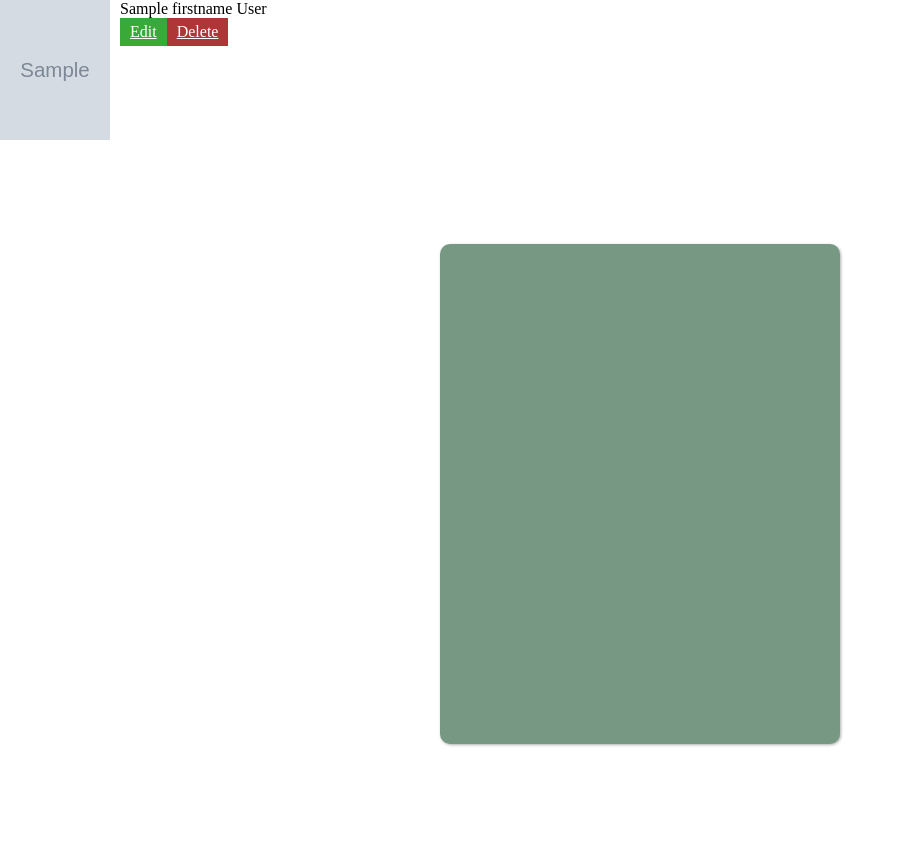
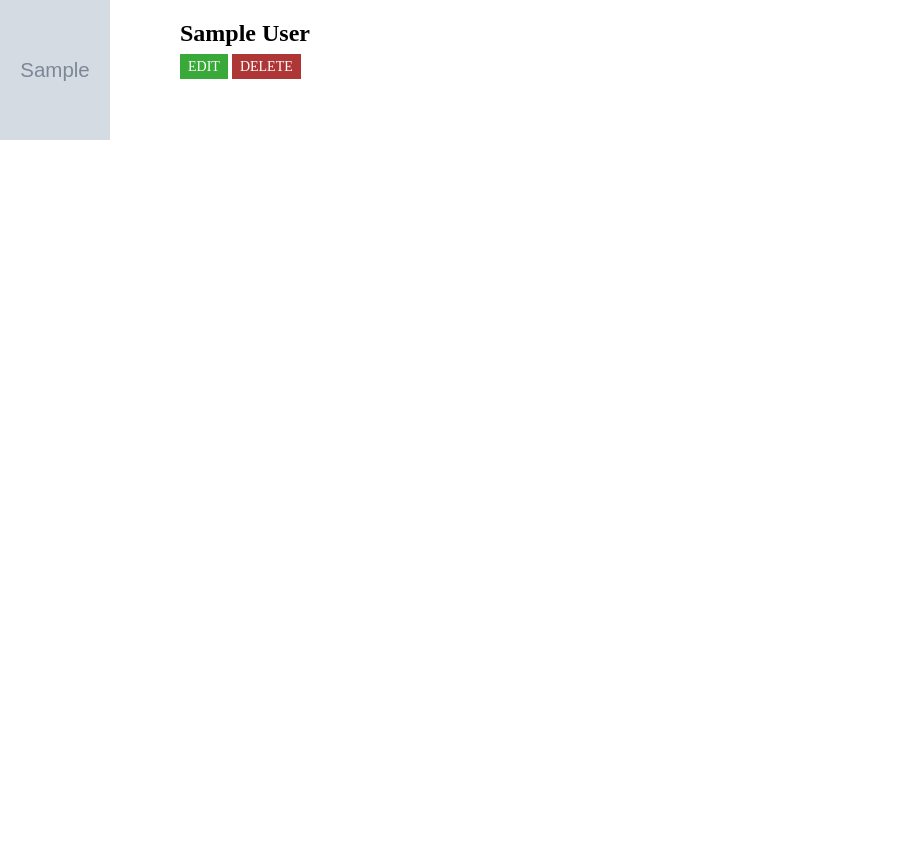
Before and after one commit to Shahabr99/Blogly, a Flask app: template templates/profile.html in a window 1280 px wide. Shown: the whole page, without its empty margins (0-905 px from the left). After the commit the page ends 140 px from the top, so only its background shows below. Run offline with Flask 3, Linux system fonts and the light colour scheme; tables that the repository leaves empty hold one stand-in row (values such as "Sample post"); the template is opened without the code that fills it: values that come from a table or form of the project are taken from there, most other values are stand-ins (such as "Sample title", 1, 10 or a date in 2020); grey boxes marked "Sample" are stand-in pictures.

Commit message:
adding route for edit and delete

```diff
--- a/app.py
+++ b/app.py
@@ -42,4 +42,12 @@ def add_user():
     db.session.add(new_user)
     db.session.commit()
 
-    return render_template('users.html', new_user=new_user)
+    users = User.query.all()
+
+    return render_template('users.html', users=users)
+
+@app.route('/user/<int:id>')
+def show_user(id):
+    user = User.query.get_or_404(id)
+
+    return render_template('profile.html', user=user)
--- a/models.py
+++ b/models.py
@@ -12,7 +12,7 @@ class User(db.Model):
 
     __tablename__='users'
 
-    id=db.Column(db.Integer, primary_key=True, autoincrement=True)
+    id = db.Column(db.Integer, primary_key=True, autoincrement=True)
     first_name = db.Column(db.String(25), nullable=False)
     last_name = db.Column(db.String(25), nullable=False)
     image_url=db.Column(db.Text, unique=True, nullable=True)
--- a/static/app.css
+++ b/static/app.css
@@ -15,6 +15,7 @@
   gap: 10px;
   padding: 10px;
   border-radius: 10px;
+  overflow: hidden;
 }
 
 .add-user-btn:link,
@@ -44,7 +45,7 @@
 
 .user-profile {
   display: flex;
-  gap: 10px;
+  gap: 50px;
 }
 
 .user-info {
@@ -60,15 +61,33 @@
 .del-btn {
   background-color: rgb(175, 54, 54);
   color: #fff;
-  padding: 5px 10px;
+  padding: 5px 8px;
+  display: inline;
+  text-align: center;
+  text-transform: uppercase;
+  width: 100px;
+  font-size: 14px;
+  text-decoration: none;
 }
 
 .edit-btn {
   background-color: rgb(57, 169, 57);
   color: #fff;
-  padding: 5px 10px;
+  padding: 5px 8px;
+  text-align: center;
+  text-transform: uppercase;
+  width: 100px;
+  font-size: 14px;
+  text-decoration: none;
 }
 
 .btn-box {
   display: flex;
+  flex-direction: column;
+  gap: 10px;
+  padding: 20px;
 }
+
+li {
+  list-style: none;
+}
--- a/templates/base.html
+++ b/templates/base.html
@@ -8,10 +8,6 @@
     <link rel="stylesheet" href="/static/app.css" />
   </head>
   <body>
-    <header class="user-profile">
-      <div>{% block profilepic %}{% endblock %}</div>
-      <div class="user-info">{% block info %}{% endblock %}</div>
-    </header>
     <div class="user-header">
       {% block form %}{% endblock %} {% block users %}{% endblock %} {% block
       button %}{% endblock %}
--- a/templates/profile.html
+++ b/templates/profile.html
@@ -1,8 +1,23 @@
-{% extends 'base.html' %}{% block profilepic %}
-<img class="profile-pic" src="{{image_url}}" alt="" /> {% endblock %} {% block
-info %} {{firstname}} {{lastname}}
-<div class="btn-box">
-  <a href="/edit" class="edit-btn">Edit</a
-  ><a href="/delete" class="del-btn">Delete</a>
-</div>
-{% endblock %}
+<!DOCTYPE html>
+<html lang="en">
+  <head>
+    <meta charset="UTF-8" />
+    <meta http-equiv="X-UA-Compatible" content="IE=edge" />
+    <meta name="viewport" content="width=device-width, initial-scale=1.0" />
+    <title>Document</title>
+    <link rel="stylesheet" href="/static/app.css" />
+  </head>
+  <body>
+    <header class="user-profile">
+      <img class="profile-pic" src="{{user.image_url}}" alt="User's picture" />
+
+      <div class="btn-box">
+        <h2>{{user.first_name}} {{user.last_name}}</h2>
+        <div>
+          <a href="/edit" class="edit-btn">Edit</a>
+          <a href="/delete" class="del-btn">Delete</a>
+        </div>
+      </div>
+    </header>
+  </body>
+</html>
--- a/templates/users.html
+++ b/templates/users.html
@@ -1,7 +1,9 @@
 {% extends 'base.html' %} {% block users %}
 <h1>List of users:</h1>
-{% for user in new_user %}
-<li><a href="#">{{user.first_name}} {{user.last_name}}</a></li>
+{% for user in users %}
+<li>
+  <a href="/user/{{user.id}}">{{user.first_name}} {{user.last_name}}</a>
+</li>
 {% endfor %} {% endblock %} {% block button %}
 <a class="add-user-btn" href="/user/new">Add user</a>
 {% endblock %}
```
